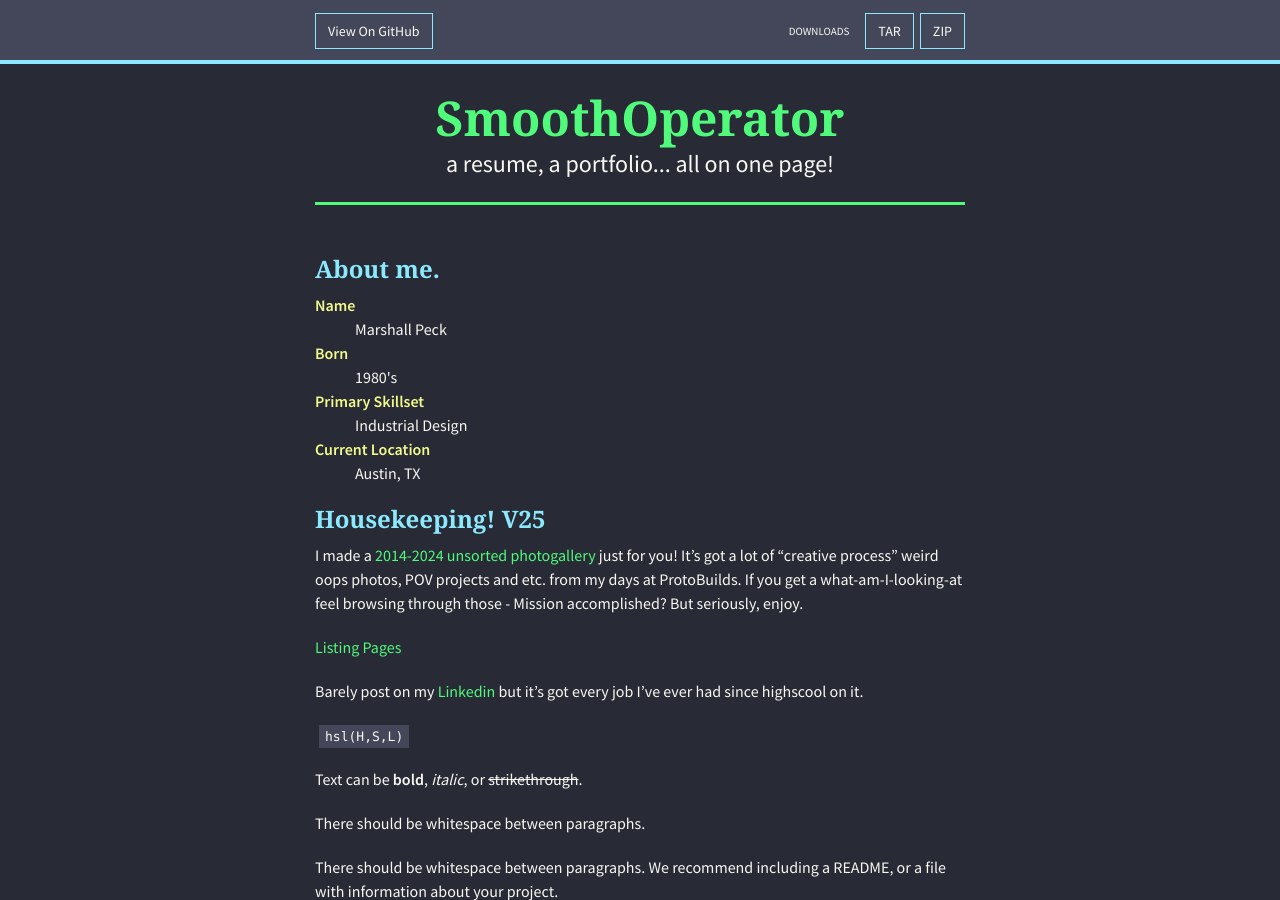
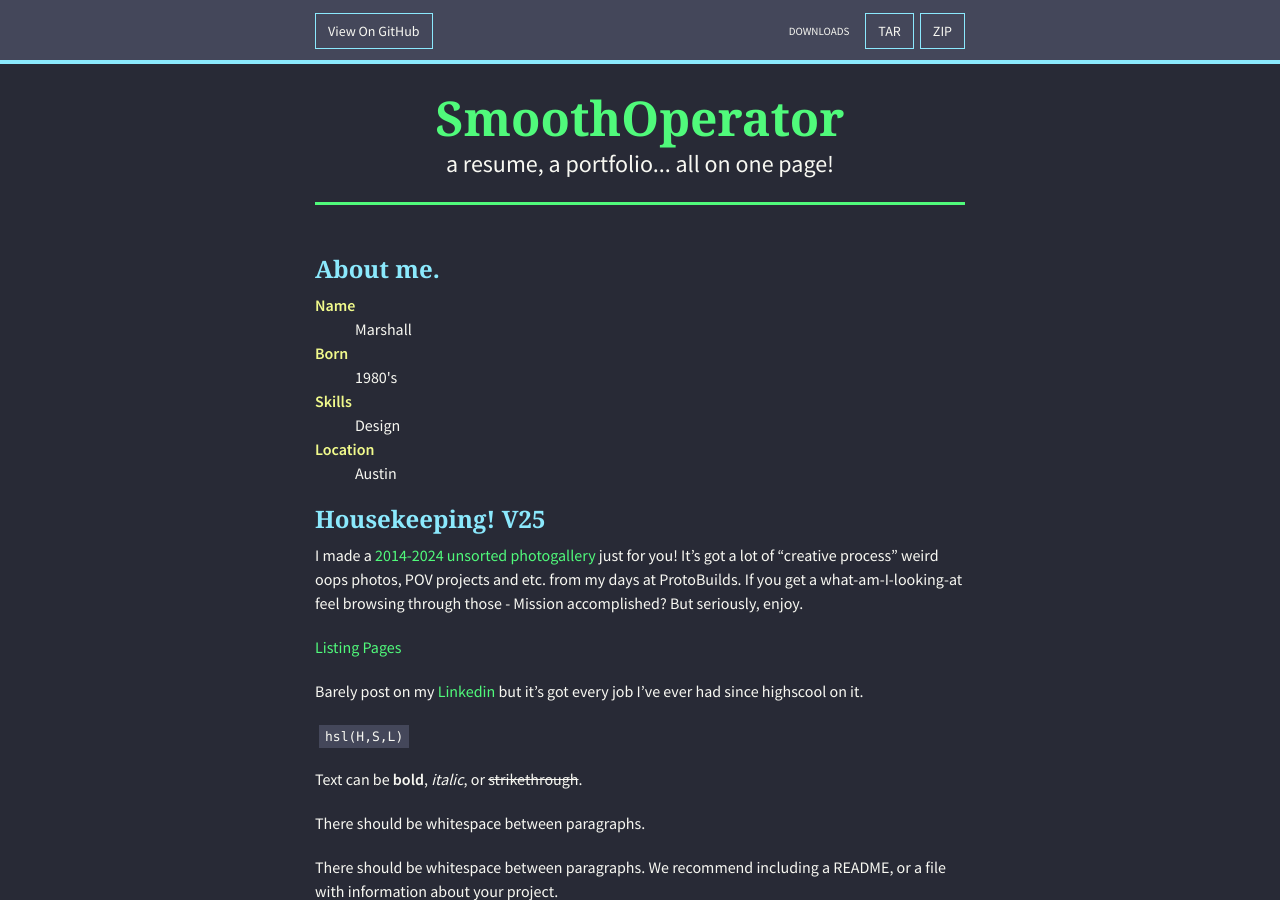
Before and after one commit to SmoothOperator/smoothoperator.github.io, a Jekyll site: the page built from index.md, in a window 1280 px wide and 900 px high. Built offline with Jekyll 4.4.1, drawn with Linux system fonts in a browser that asks for light colours; nearby versions of some CDN libraries; our own code applies the rules of GitHub Pages for plain Markdown files.

Commit message:
Update index.md

```diff
--- a/index.md
+++ b/index.md
@@ -6,13 +6,13 @@ layout: default
 
 <dl>
 <dt>Name</dt>
-<dd>Marshall Peck</dd>
+<dd>Marshall</dd>
 <dt>Born</dt>
 <dd>1980's</dd>
-<dt>Primary Skillset</dt>
-<dd>Industrial Design</dd>
-<dt>Current Location</dt>
-<dd>Austin, TX</dd>
+<dt>Skills</dt>
+<dd>Design</dd>
+<dt>Location</dt>
+<dd>Austin</dd>
 </dl>
 
 ### Housekeeping! V25
```
